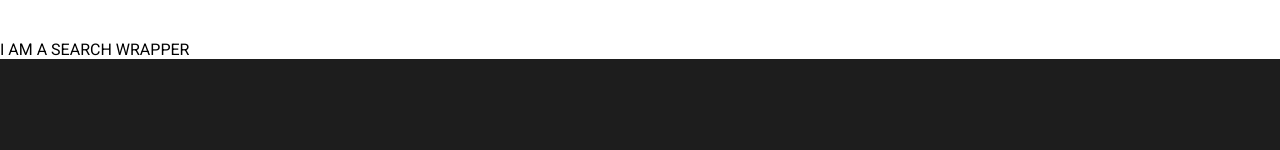
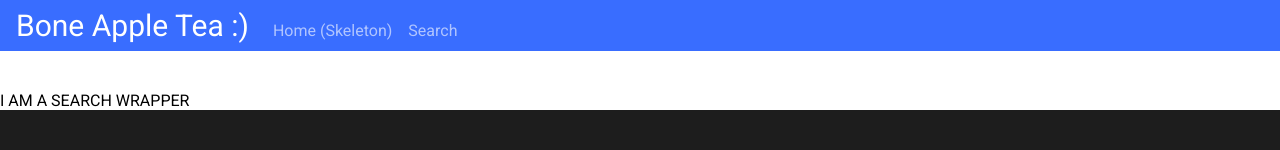
Before and after one commit to weblab-class/boop-dotcom-Hi3142, a React (Vite) app: page /search in a window 1280 px wide. Shown: the top 150 px of the page. Built offline with nearby package versions, Linux system fonts and the light colour scheme; no server answers.

Commit message:
added navbar

```diff
--- a/client/src/components/App.jsx
+++ b/client/src/components/App.jsx
@@ -1,5 +1,6 @@
 import React, { useState, useEffect, createContext } from "react";
 import { Outlet } from "react-router-dom";
+import NavBar from "./modules/NavBar";
 
 import jwt_decode from "jwt-decode";
 
@@ -49,9 +50,12 @@ const App = () => {
   };
 
   return (
-    <UserContext.Provider value={authContextValue}>
-      <Outlet />
-    </UserContext.Provider>
+    <>
+      <NavBar handleLogin={handleLogin} handleLogout={handleLogout} userId={userId} />
+      <UserContext.Provider value={authContextValue}>
+        <Outlet />
+      </UserContext.Provider>
+    </>
   );
 };
 
--- /dev/null
+++ b/client/src/components/modules/NavBar.css
@@ -0,0 +1,33 @@
+.NavBar-container {
+  padding: var(--s) var(--m);
+  background-color: var(--primary);
+}
+
+.NavBar-title {
+  color: var(--white);
+  font-size: 30px;
+}
+
+.NavBar-linkContainer {
+  margin-left: var(--l);
+}
+
+.NavBar-link,
+.NavBar-link:visited {
+  color: var(--white);
+  opacity: 0.6;
+  text-decoration: none;
+}
+
+.NavBar-link:hover {
+  opacity: 0.8;
+}
+
+.NavBar-link.NavBar-login {
+  opacity: 1;
+  color: black;
+}
+
+.NavBar-link + .NavBar-link {
+  margin-left: var(--m);
+}
--- /dev/null
+++ b/client/src/components/modules/NavBar.jsx
@@ -0,0 +1,40 @@
+import React from "react";
+import { Link } from "react-router-dom";
+import { GoogleLogin } from "@react-oauth/google";
+
+import "./NavBar.css";
+
+/**
+ * The navigation bar at the top of all pages. Takes no props.
+ */
+const NavBar = (props) => {
+  return (
+    <nav className="NavBar-container ">
+      <div className="NavBar-title u-inlineBlock">Bone Apple Tea :)</div>
+      <div className="NavBar-linkContainer u-inlineBlock">
+        <Link to="/" className="NavBar-link">
+          Home (Skeleton)
+        </Link>
+        <Link to="/search/" className="NavBar-link u-inlineBlock">
+          Search
+        </Link>
+      </div>
+      <div className="u-alignRight u-inlineBlock">
+        {props.userId ? (
+          <button className="NavBar-link NavBar-login u-inlineBlock" onClick={props.handleLogout}>
+            Sign out
+          </button>
+        ) : (
+          <GoogleLogin
+            text="signin_with"
+            onSuccess={props.handleLogin}
+            onFailure={(err) => console.log(err)}
+            containerProps={{ className: "NavBar-link NavBar-login u-inlineBlock" }}
+          />
+        )}
+      </div>
+    </nav>
+  );
+};
+
+export default NavBar;
--- a/client/src/utilities.css
+++ b/client/src/utilities.css
@@ -88,3 +88,7 @@ form {
 .u-link:hover {
   color: var(--primary--dim);
 }
+
+.u-alignRight {
+  float: right;
+}
```
